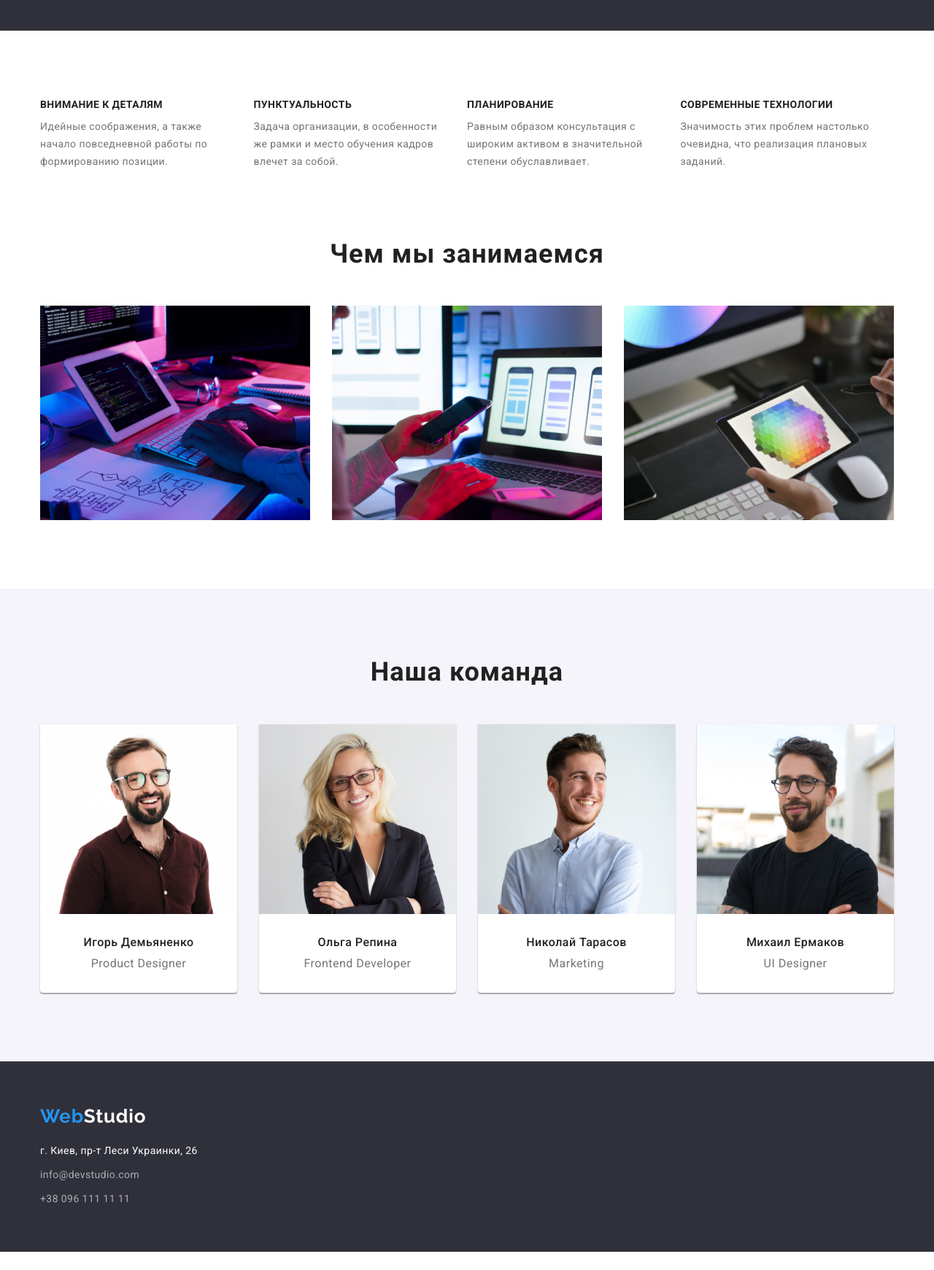
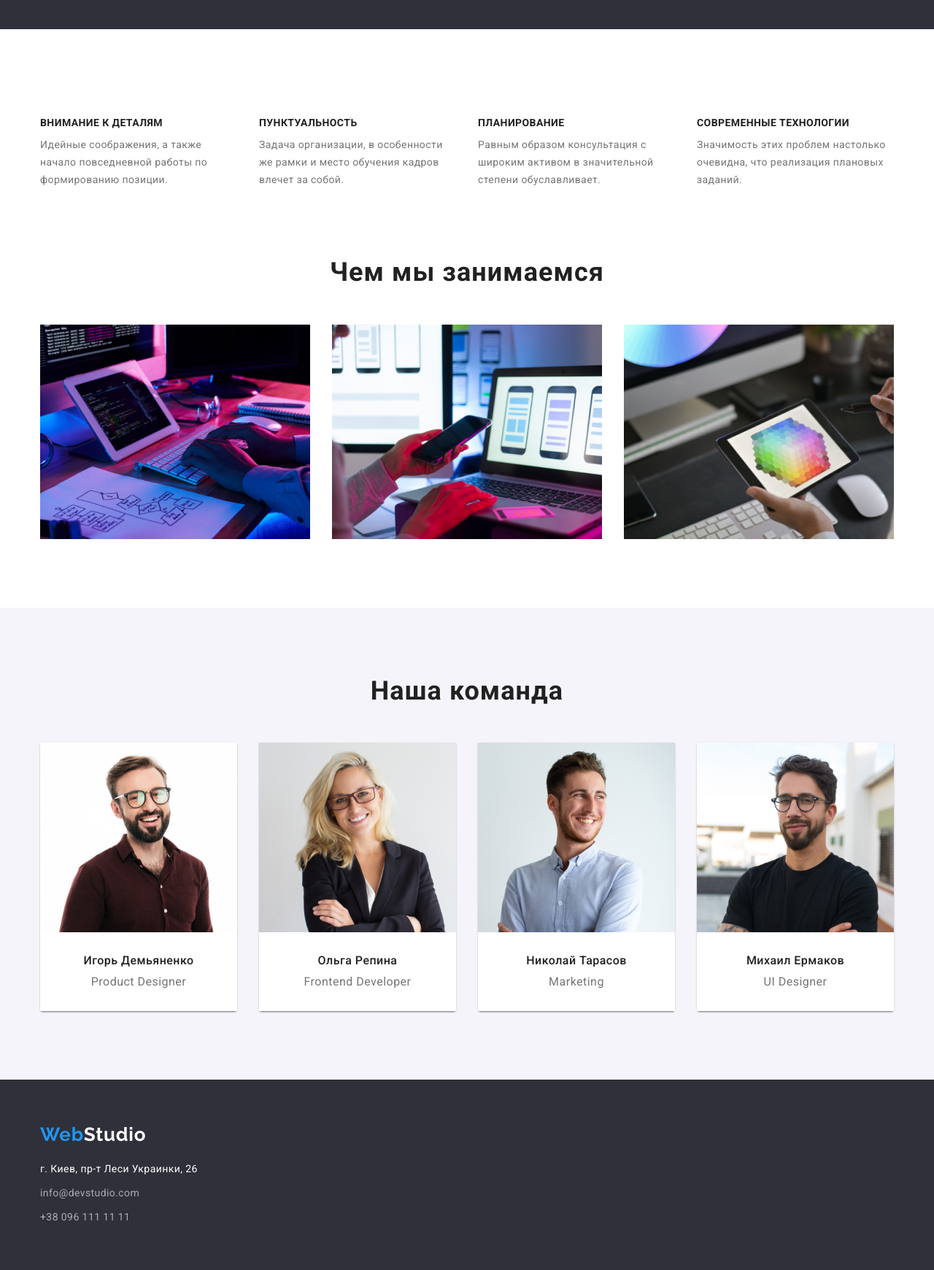
Before and after one commit to userDmytro/goit-markup-hw-03, a plain HTML site: page index.html in a window 1280 px wide. Shown: the part 640-2381 px from the top of the page at 73% size. Before the commit the page ends 2356 px from the top, so only its background shows below. Drawn offline with nearby package versions, Linux system fonts and the light colour scheme.

Commit message:
examination

```diff
--- a/css/styles.css
+++ b/css/styles.css
@@ -53,52 +53,56 @@ body{
 
 
 /* logo  */
-
 .logo{
-    padding-bottom: 25px;
-}
-
-.logo,
-.color-logo{
     font-family: 'Raleway';
     font-weight: 700;
     font-size: 26px;
     line-height: 1.19;
     letter-spacing: 0.03em;
+    color: var(--accent-color);
 
 
-    padding-top: 24px;
+
 
 
 }
-
-.color-logo{
-    color: var(--accent-color);
-    padding-top: 0;
-}
-.logo{
-    color: #000000;
-
-
+.header-logo{
     margin-right: 93px;
 }
 
+
+.header-color-logo{
+    color: #000000;
+}
+.footer-color-logo{
+    color: #FFFFFF;
+}
+/* header */
+.page-header{
+    border-bottom: 1px solid #ECECEC;;
+}
+
+
 /* navigation-links */
+
+.navigation-container{
+    display: flex;
+    padding-top: 24px;
+    padding-bottom: 24px;
+    align-items: center;
+}
 
 
 .navigation {
     display: flex;
+    align-items: center;
 
 }
-.navigation-elements{
-    display: flex;
-    justify-content: space-between;
-}
+
 .menu,
 .contact{
     display: flex;
-    padding-top: 32px;
-    padding-bottom: 32px;
+
 }
 .menu-item:not(:last-child){
     margin-right: 50px;
@@ -116,7 +120,7 @@ letter-spacing: 0.02em;
     display: flex;
     margin-left: auto;
 }
-.contact-items{
+.contact-items:not(:last-child){
     margin-right: 50px;
 }
 .contact-link{
@@ -141,14 +145,10 @@ letter-spacing: 0.02em;
 
 .hero{
     background-color: #2F303A;
-}
-.hero-items{
     padding-top: 200px;
-padding-left: 240px;
-padding-right: 240px;
     padding-bottom: 200px;
 
- }
+}
 .hero-title{
 font-weight: 900;
 font-size: 44px;
@@ -160,6 +160,8 @@ color: #FFFFFF;
 
 width: 696px;
 margin-bottom: 30px;
+margin-left: auto;
+margin-right: auto;
 
 }
 
@@ -198,21 +200,25 @@ margin-left: auto;
 
 
 .benefits-title{
-    display: none;
+   visibility: hidden;
 
 }
 
 .benefits-list{
     display: flex;
+    margin-left: -30px;
+    margin-top: -30px;
+
 }
 
 .benefits-list-item{
 width: 270px;
+margin-left: 30px;
+margin-top: 30px;
+
 flex-basis: calc((100% - 120px) / 4);
 }
-.benefits-list-item:not(:last-child){
-margin-right: 30px;
-}
+
 .benefits-list-item-title{
 font-weight: 700;
 font-size: 14px;
@@ -234,6 +240,9 @@ letter-spacing: 0.03em;
 
 
 /* work */
+.work{
+    padding-top: 0;
+}
 
 
 .work-title{
@@ -252,10 +261,18 @@ margin-bottom: 50px;
 .work-list{
 
     display: flex;
-    justify-content: space-between;
-    padding-bottom: 94px;
     flex-wrap: wrap;
-    flex-basis: calc((100% - 90px) / 3);
+    margin-left: -30px;
+    margin-top: -30px;
+
+}
+.work-list-item{
+    width: 370px;
+margin-left: 30px;
+margin-top: 30px;
+
+flex-basis: calc((100% - 90px) / 3);
+
 }
 
 
@@ -278,20 +295,26 @@ margin-bottom: 50px;
 
 .team-list{
     display: flex;
-    justify-content: space-between;
+    /* flex-wrap: wrap; */
+    margin-left: -30px;
+    margin-top: -30px;
 
 }
-.team-list-pic{
-    margin-bottom: 30px;
+.team-list-item{
+    width: 270px;
+    margin-left: 30px;
+    margin-top: 30px;
+    flex-basis: calc((100% - 90px) / 3);
+    box-shadow: 0px 1px 3px rgba(0, 0, 0, 0.12), 0px 1px 1px rgba(0, 0, 0, 0.14), 0px 2px 1px rgba(0, 0, 0, 0.2);
+border-radius: 0px 0px 4px 4px;
+
+}
+.team-list-content{
+    padding-top: 30px;
+    padding-bottom: 30px;
+    background-color:#FFFFFF;
 }
 
-.card-container{
-    box-shadow: 0px 1px 3px rgba(0, 0, 0, 0.12), 0px 1px 1px rgba(0, 0, 0, 0.14), 0px 2px 1px rgba(0, 0, 0, 0.2);
-    border-radius: 0px 0px 4px 4px;
-    background: #FFFFFF;
-    flex-basis: calc((100% - 120px) / 4);
-
-}
 
 
 .team-list-item-title{
@@ -304,6 +327,7 @@ color:var(--secondary-color);
 
 text-align: center;
 margin-bottom: 10px;
+
 }
 
 
@@ -311,8 +335,6 @@ margin-bottom: 10px;
 font-size: 16px;
 line-height: 1.18;
 letter-spacing: 0.03em;
-
-padding-bottom: 30px;
 text-align: center;
 }
 
@@ -322,7 +344,7 @@ text-align: center;
 
 /* button */
 .caption{
-    display: none;
+    visibility: hidden;
 }
 .button-items{
     display: flex;
@@ -347,7 +369,7 @@ cursor: pointer;
 border: none;
 border-radius: 4px;
 min-width: 73px;
-padding: 10px 22px;
+padding: 6px 22px;
 }
 .button:hover,
 .button:focus{
@@ -365,31 +387,26 @@ padding: 10px 22px;
  margin-top: -30px;
    margin-left: -30px;
 }
-.product-card{
+.product-list-item{
     width: 370px;
-    background: #FFFFFF;
-border: 1px solid #EEEEEE;
-
 margin-top: 30px;
 margin-left: 30px;
 flex-basis: calc((100% - 90px) / 3);
 }
-.product-list-item-pic{
-    margin-bottom: 20px;
 
-}
 .card-content{
-    padding-left: 24px;
-    padding-right: 24px;
-    padding-bottom: 20px;
+   padding: 24px 20px;
+   border-left:  1px solid #EEEEEE;
+   border-right:  1px solid #EEEEEE;
+   border-bottom:  1px solid #EEEEEE;
 }
 .product-list-item-title{
+    margin-bottom: 4px;
 font-weight: 700;
 font-size: 18px;
 line-height: 2;
 letter-spacing: 0.06em;
 color:var(--secondary-color)
-
 
 }
 .product-list-item-text{
@@ -402,18 +419,16 @@ letter-spacing: 0.03em;
 /* footer */
 
 .footer{
-    background-color:#2F303A;;
-}
-.footer-item{
+    background-color:#2F303A;
     padding-top: 60px;
     padding-bottom: 60px;
 }
-.logo-footer{
-    padding-top: 0;
-    padding-bottom: 0;
+
+.footer-logo{
     display: block;
     margin-bottom: 20px;
 }
+
 
 
 .contacts-link{
--- a/index.html
+++ b/index.html
@@ -12,10 +12,10 @@
   </head>
   <body>
     <header class="page-header">
-      <div class="container">
+      <div class="container navigation-container">
         <nav class="navigation">
-        <a class="logo link" href="" lang="en"
-          ><span class="color-logo">Web</span>Studio</a
+        <a class="logo header-logo link" href="" lang="en"
+          >Web<span class="header-color-logo">Studio</span></a
         >
         <ul class="menu list">
           <li class="menu-item">
@@ -28,6 +28,8 @@
             <a class="menu-link link" href="">Контакты</a>
           </li>
         </ul>
+
+      </nav>
       <ul class="contact list">
         <li class="contact-items">
           <a class="contact-link link" href="mailto:info@devstudio.com"
@@ -40,19 +42,20 @@
           >
         </li>
       </ul>
-      </nav></div>
+    </div>
 
     </header>
     <main class="main">
       <section class="hero">
-        <div class="container hero-items">
+        <div class="container">
           <h1 class="hero-title">Эффективные решения для вашего бизнеса</h1>
           <button class="hero-button" type="button">Заказать услугу</button></div>
 
       </section>
-       <section class="benefits container">
-        <h2 class="benefits-title">Наши преимущества</h2>
-        <ul class="benefits-list list section">
+       <section class="section">
+        <div class="container">
+          <h2 class="benefits-title ">Наши преимущества</h2>
+           <ul class="benefits-list list">
           <li class="benefits-list-item">
             <h3 class="benefits-list-item-title">Внимание к деталям</h3>
             <p class="benefits-list-item-text">
@@ -82,10 +85,13 @@
               плановых заданий.
             </p>
           </li>
-        </ul>
+        </ul></div>
+
+
 
       </section>
-      <section class="work container ">
+      <section class="work section">
+        <div class="container">
           <h2 class="work-title">Чем мы занимаемся</h2>
           <ul class="work-list list">
             <li class="work-list-item">
@@ -116,20 +122,23 @@
               />
             </li>
           </ul>
+        </div>
+
       </section>
-      <section class="team">
-        <div class="container section">
+      <section class="team section">
+        <div class="container">
           <h2 class="team-title">Наша команда</h2>
           <ul class="team-list list">
-            <li class="team-list-item card-container">
+            <li class="team-list-item">
               <img class="team-list-pic"
                 src="./images/img3.jpg"
                 width="270"
                 height="260"
                 alt="улыбающийся мужчина в очках"
               />
-              <h3 class="team-list-item-title">Игорь Демьяненко</h3>
-              <p class="team-list-item-text">Product Designer</p>
+              <div class="team-list-content"> <h3 class="team-list-item-title">Игорь Демьяненко</h3>
+                <p class="team-list-item-text">Product Designer</p></div>
+
 
             </li>
 
@@ -140,8 +149,9 @@
                 height="260"
                 alt="улыбающаяся женщина в очках"
               />
-              <h3 class="team-list-item-title">Ольга Репина</h3>
-              <p class="team-list-item-text">Frontend Developer</p>
+              <div class="team-list-content"><h3 class="team-list-item-title">Ольга Репина</h3>
+                <p class="team-list-item-text">Frontend Developer</p></div>
+
             </li>
 
             <li class="team-list-item card-container">
@@ -151,8 +161,9 @@
                 height="260"
                 alt="улыбающийся мужчина"
               />
-              <h3 class="team-list-item-title">Николай Тарасов</h3>
-              <p class="team-list-item-text">Marketing</p>
+              <div class="team-list-content"><h3 class="team-list-item-title">Николай Тарасов</h3>
+                <p class="team-list-item-text">Marketing</p></div>
+
             </li>
 
             <li class="team-list-item card-container">
@@ -162,8 +173,9 @@
                 height="260"
                 alt="улыбающийся мужчина в очках"
               />
-              <h3 class="team-list-item-title">Михаил Ермаков</h3>
-              <p class="team-list-item-text">UI Designer</p>
+              <div class="team-list-content"><h3 class="team-list-item-title">Михаил Ермаков</h3>
+                <p class="team-list-item-text">UI Designer</p></div>
+
             </li>
           </ul>
 
@@ -172,9 +184,9 @@
       </section>
     </main>
     <footer class="footer">
-      <div class="container footer-item">
-        <a class="logo-footer logo link" href="" lang="en"
-        ><span class="color-logo">Web</span><span class="secondary-color-logo">Studio</span></a
+      <div class="container">
+        <a class="logo footer-logo link" href="" lang="en"
+        >Web<span class="footer-color-logo">Studio</span></a
       >
       <address>
         <ul class="contacts list">
```
Also changed, not shown: portfolio.html (+16 -10 lines). Lines whose indentation alone changed are shown as unchanged.
